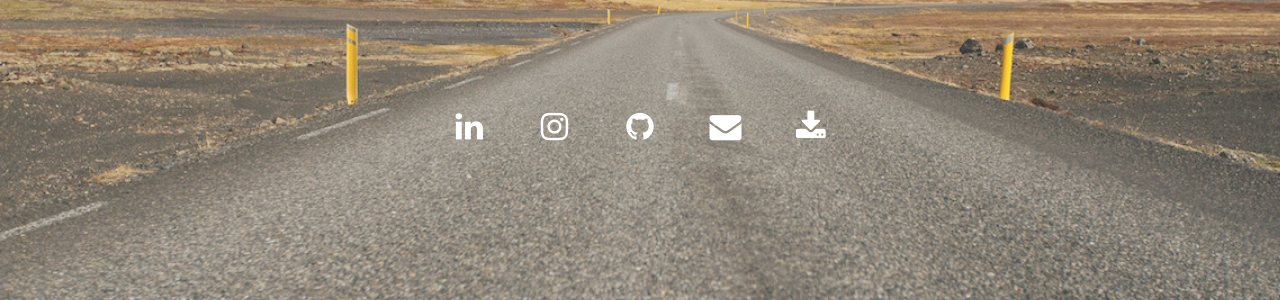
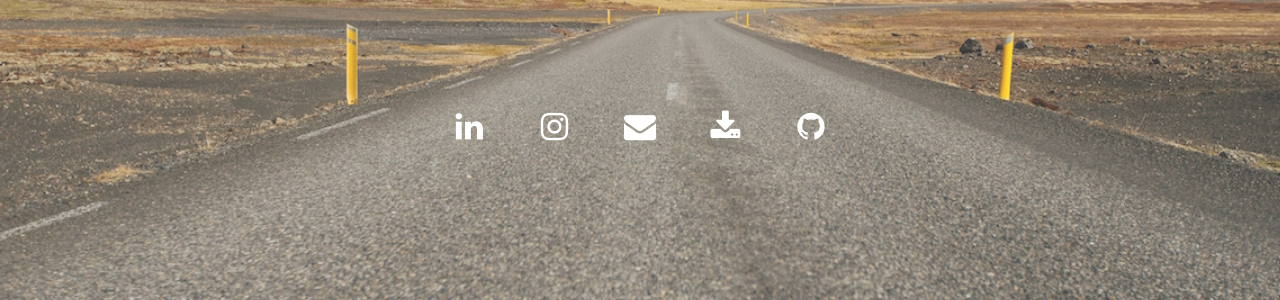
Before and after one commit to mbarone89/mbarone89.github.io, a Jekyll site: the page built from index.md, in a window 1280 px wide. Shown: the part 431-731 px from the top of the page. Built offline with Jekyll 4.4.1, drawn with Linux system fonts in a browser that asks for light colours; nearby versions of some CDN libraries.

Commit message:
change site order

```diff
--- a/_includes/social.html
+++ b/_includes/social.html
@@ -31,8 +31,8 @@
     <li><a class="fa fa-2x fa-flickr" href="https://flickr.com/photos/{{ site.flickr }}"><span class="description">Flickr</span></a></li>
     {% endif %}
 
-    {% if site.github %}
-    <li><a class="fa fa-2x fa-github" href="https://github.com/{{ site.github }}"><span class="description">GitHub</span></a></li>
+    {% if site.email %}
+    <li><a class="fa fa-2x fa-envelope" href="mailto:{{ site.email }}"><span class="description">Email</span></a></li>
     {% endif %}
 
     {% if site.codepen %}
@@ -47,7 +47,11 @@
     <li><a class="fa fa-2x fa-soundcloud" href="https://soundcloud.com/{{ site.soundcloud }}"><span class="description">Soundcloud</span></a></li>
     {% endif %}
 
-    {% if site.lastfm %}
+    {% if site.resume %}
+    <li><a class="fa fa-2x fa-download" href="{{ site.resume }}"><span class="description">Curriculum</span></a></li>
+    {% endif %}
+
+	{% if site.lastfm %}
     <li><a class="fa fa-2x fa-lastfm" href="http://www.last.fm/user/{{ site.lastfm }}"><span class="description">Last.fm</span></a></li>
     {% endif %}
 
@@ -71,10 +75,6 @@
     <li><a class="fa fa-2x fa-tags" href="{{ site.blog_url }}"><span class="description">Blog</span></a></li>
     {% endif %}
 
-    {% if site.email %}
-    <li><a class="fa fa-2x fa-envelope" href="mailto:{{ site.email }}"><span class="description">Email</span></a></li>
-    {% endif %}
-
     {% if site.keybase %}
     <li><a class="fa fa-2x fa-key" href="https://keybase.io/{{ site.keybase }}"><span class="description">Keybase</span></a></li>
     {% endif %}
@@ -83,5 +83,9 @@
     <li><a class="fa fa-2x fa-paper-plane" href="https://telegram.me/{{ site.telegram }}"><span class="description">Telegram</span></a></li>
     {% endif %}
 
+	{% if site.github %}
+    <li><a class="fa fa-2x fa-github" href="https://github.com/{{ site.github }}"><span class="description">GitHub</span></a></li>
+    {% endif %}
+
     {% include too_social.html %}
 </ul>
--- a/_includes/too_social.html
+++ b/_includes/too_social.html
@@ -7,6 +7,3 @@ Is there a social network that is not included in the default theme? Then, copy-
     {% endif %}
 
 -->
-	{% if site.resume %}
-    <li><a class="fa fa-2x fa-download" href="{{ site.resume }}"><span class="description">Curriculum</span></a></li>
-    {% endif %}
```
